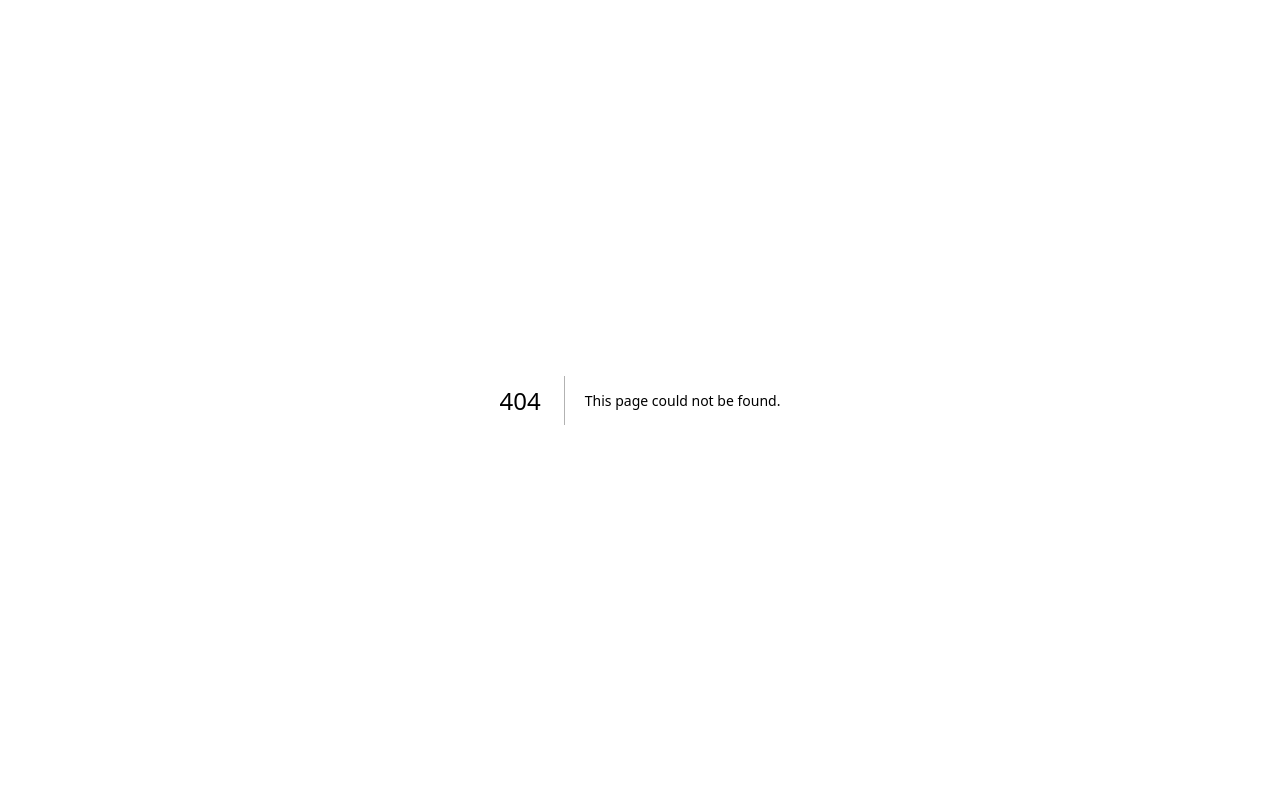
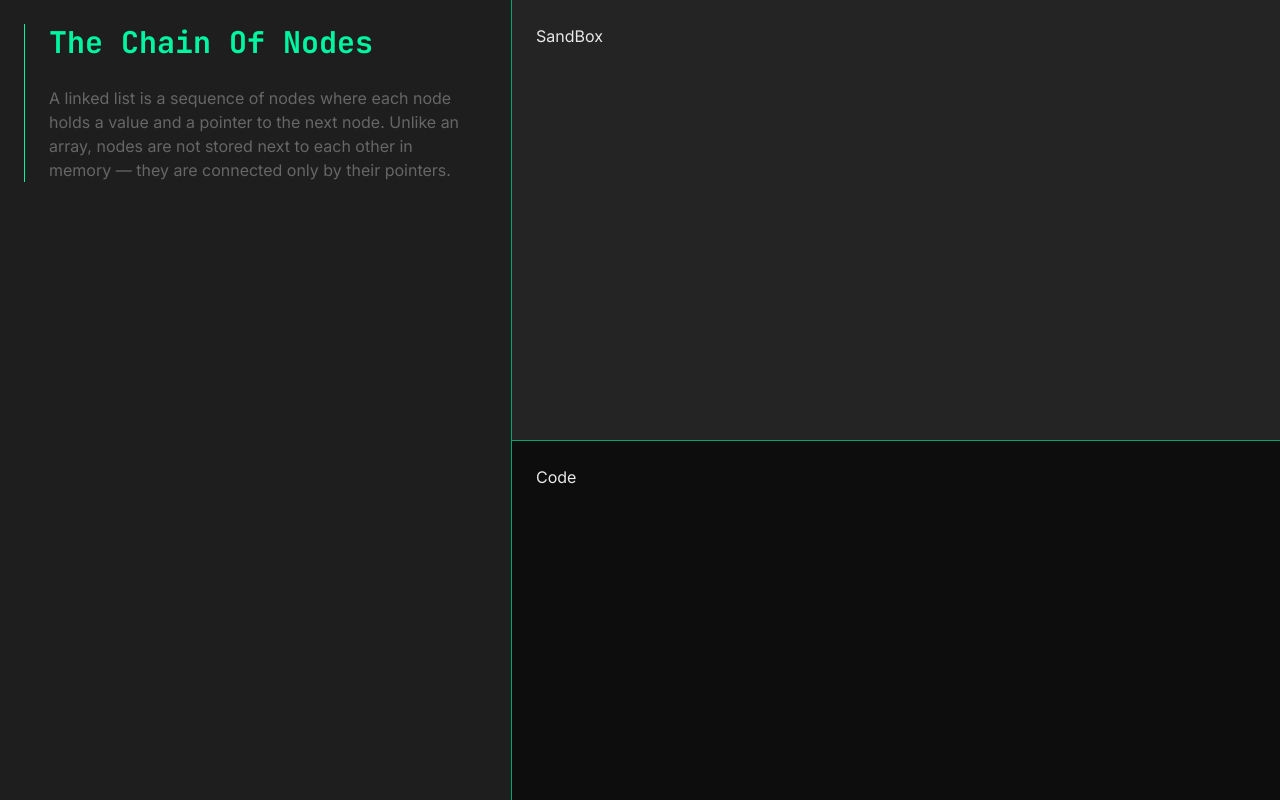
Before and after one commit to Hello2006-debug/Structura, a Next.js app: page /structures/linked-list in a window 1280 px wide. Before the commit this address had no page. Built offline with nearby package versions, Linux system fonts and the light colour scheme.

Commit message:
feat:added structres three panel-layout

```diff
--- a/app/globals.css
+++ b/app/globals.css
@@ -43,3 +43,6 @@ body {
   color: #E8E8E8;
   font-family: var(--font-inter), sans-serif;
 }
+html,body{
+  height: 100%;
+}
--- /dev/null
+++ b/app/structures/linked-list/page.jsx
@@ -0,0 +1,16 @@
+export default function LinkedListPage() {
+    return (
+    <main className="flex flex-row h-screen overflow-hidden">
+        <div className="w-[40%] overflow-y-auto h-full border-r border-[#00A86B] p-6" style={{backgroundColor:'#1E1E1E'}}>
+            <div className="border-l border-[#00F5A0] px-6">
+                <h2 className="font-mono font-bold text-3xl leading-tight mb-6 text-primary">The Chain Of Nodes</h2>
+                <p className="text-muted">A linked list is a sequence of nodes where each node holds a value and a pointer to the next node. Unlike an array, nodes are not stored next to each other in memory — they are connected only by their pointers.</p>
+            </div>
+        </div>
+        <div className="w-[60%] flex flex-col h-full">
+            <div className="h-[55%] p-6" style={{backgroundColor:'#242424'}}>SandBox</div>
+            <div className="h-[45%] border-t border-[#00A86B] p-6" style={{backgroundColor:'#0D0D0D'}}>Code</div>
+        </div>
+</main>
+    )
+}
--- a/components/landing/Hero.jsx
+++ b/components/landing/Hero.jsx
@@ -4,10 +4,10 @@ import NodeChain from './NodeChain'
 
 export default function Hero() {
     return (
-        <section className="min-h-screen flex flex-row items-center px-16 bg-background">
+        <section className="h-[calc(100vh-65px)] flex flex-row items-center px-16 bg-background">
             <div className=" flex-1 flex flex-col justify-center">
-                <h1 className="font-mono font-bold text-6xl leading-tight mb-6">
-                    <span className="text-white block">&gt; Data Structure,</span>
+                <h1 className="font-mono font-bold text-3xl leading-tight mb-6">
+                    <span className="text-white block whitespace-nowrap">&gt; Data Structure,</span>
                     <span className="text-primary block"><Typewriter /></span>
                 </h1>
 
--- a/components/landing/NodeChain.jsx
+++ b/components/landing/NodeChain.jsx
@@ -15,7 +15,7 @@ export default function NodeChain(){
                 delay: stagger(250), // each element starts 250ms after the previous
                 loop: true,
                 alternate: true,     // after reaching 1, animate back to 0.3
-                ease: 'feaseInOutSine'
+                ease: 'InOutSine'
             })
         }
     }, []);
```
